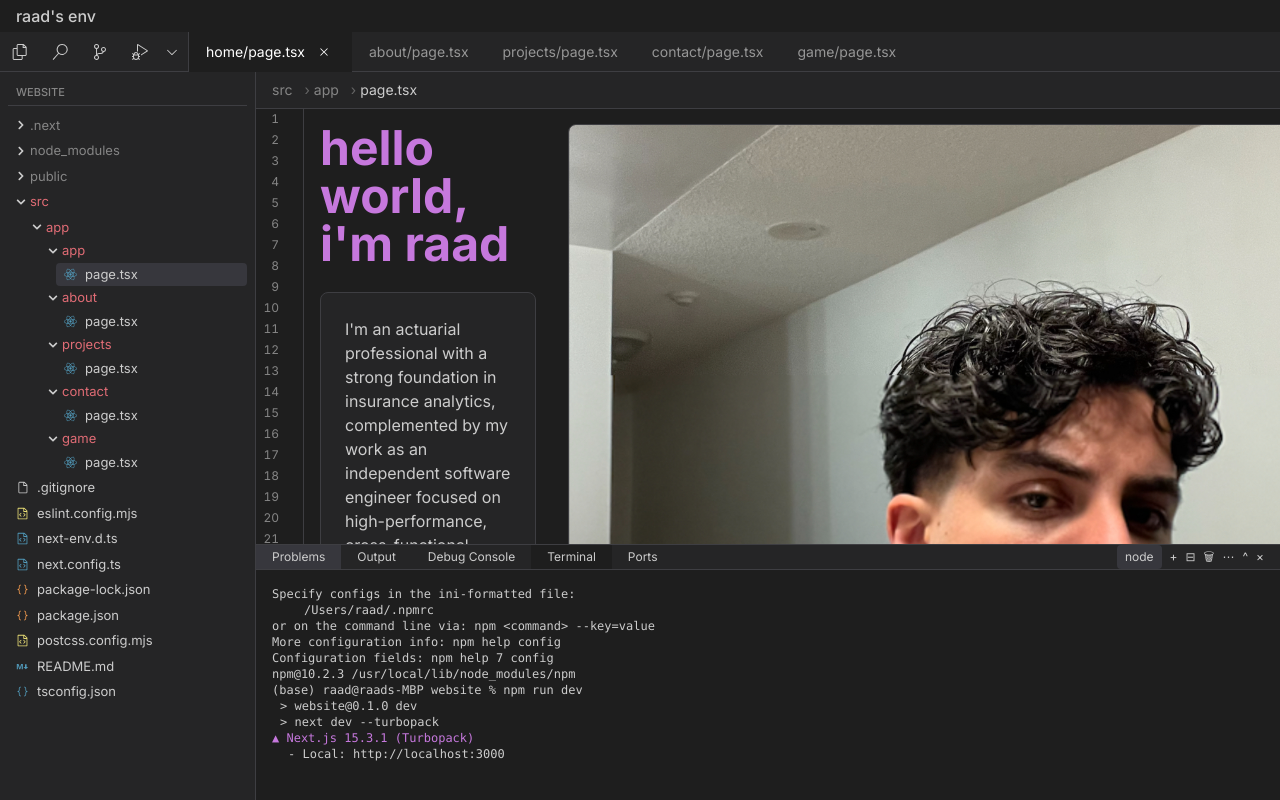
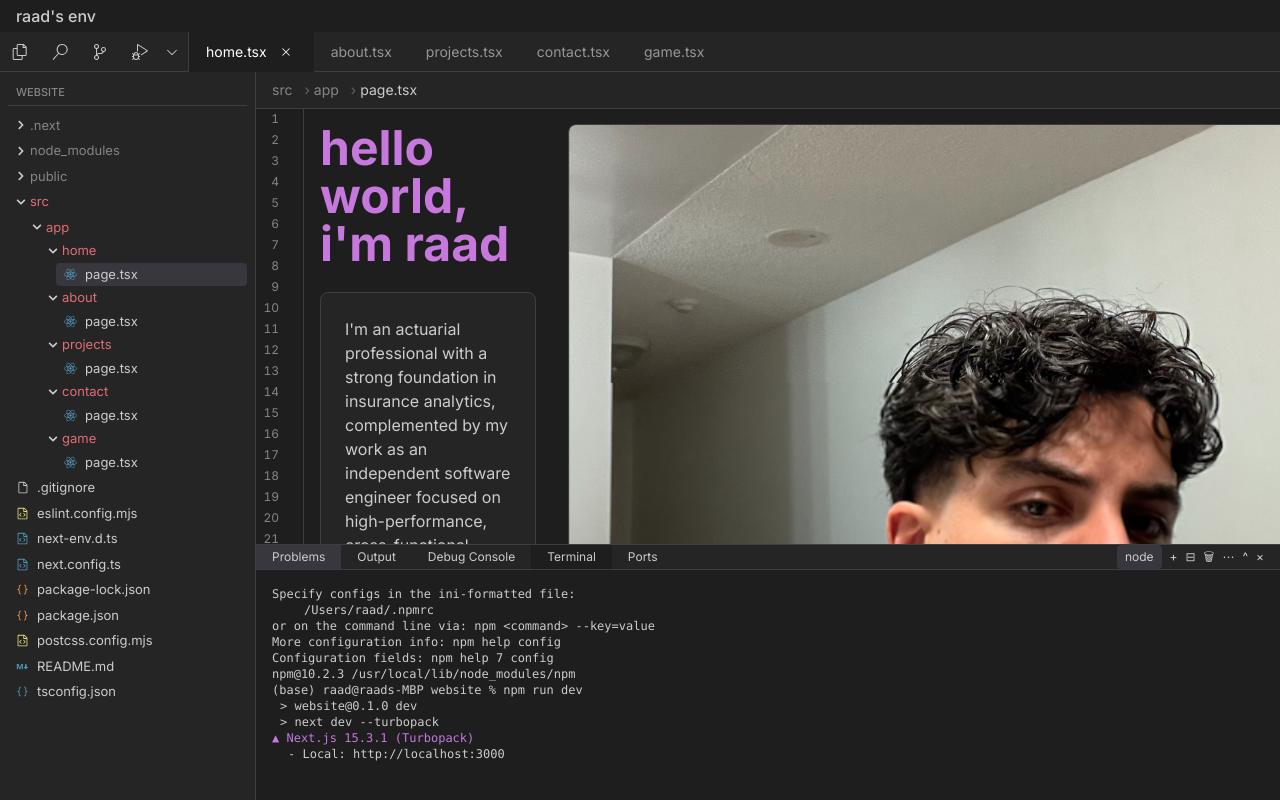
Before and after one commit to raadthedeveloper/website, a Next.js app: page / in a window 1280 px wide. Built offline with nearby package versions, Linux system fonts and the light colour scheme.

Commit message:
changed ui for page displays in nav

```diff
--- a/src/app/page.tsx
+++ b/src/app/page.tsx
@@ -117,7 +117,7 @@ export default function Home() {
           </div>
         </div>
 
-        <div className="w-[800px] h-[745px] rounded-lg overflow-hidden border border-[#3e3e42] flex-shrink-0 sticky top-8">
+        <div className="w-[800px] h-[760px] rounded-lg overflow-hidden border border-[#3e3e42] flex-shrink-0 sticky top-8">
           <img
             src="/uhhpicofme3.jpg"
             alt="Raad Fakhrian"
--- a/src/components/Navigation.tsx
+++ b/src/components/Navigation.tsx
@@ -58,7 +58,7 @@ export default function Navigation() {
               }`}
             >
               <span className="text-sm">
-                {item.path === '/' ? 'home/' : item.path.slice(1) + '/'}{item.label}
+                {item.path === '/' ? 'home' : item.path.slice(1)}.tsx
               </span>
               {isActive(item.path) && (
                 <button className="ml-2 p-1 hover:bg-[#3e3e42] rounded">
--- a/src/components/PageLayout.tsx
+++ b/src/components/PageLayout.tsx
@@ -34,7 +34,7 @@ export default function PageLayout({ children, filePath }: PageLayoutProps) {
   }, [children]);
 
   const navItems = [
-    { path: '/', label: 'page.tsx', parent: 'src/app' },
+    { path: '/', label: 'page.tsx', parent: 'src/app/home' },
     { path: '/about', label: 'page.tsx', parent: 'src/app/about' },
     { path: '/projects', label: 'page.tsx', parent: 'src/app/projects' },
     { path: '/contact', label: 'page.tsx', parent: 'src/app/contact' },
```
